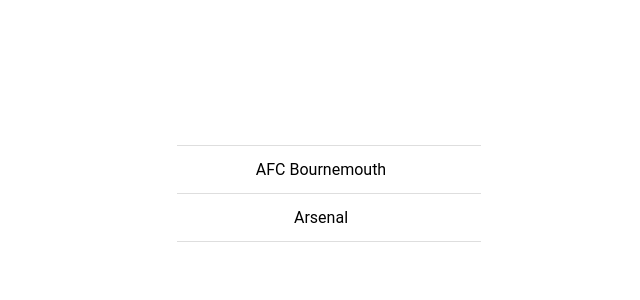
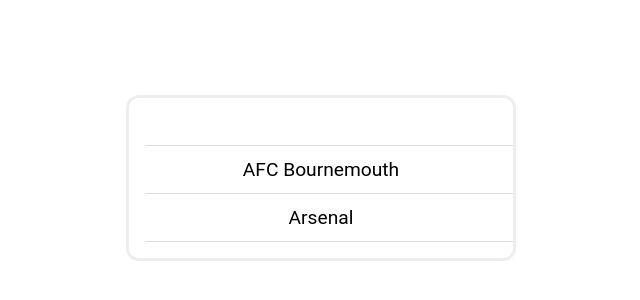
Before and after one commit to AbhinavHaridas/English-Premier-League-Match-Predictor, a React (Create React App) app in the folder react-frontend/: page /newhome in a window 1280 px wide. Shown: the part 222-522 px from the top of the page, without its empty margins (319-959 px from the left). Built offline with nearby package versions, Linux system fonts and the light colour scheme.

Commit message:
Middle element fix on going

```diff
--- a/react-frontend/src/components/ScrollList.css
+++ b/react-frontend/src/components/ScrollList.css
@@ -1,14 +1,16 @@
 .scroll-list{
     height: 20%;
-    overflow-y: scroll ;
-    overflow-x: hidden ;
-    padding: 0 ;
-    margin: 0 ;
-    list-style: none ;
-    width: 25%;
+    overflow-y: scroll;
+    overflow-x: hidden;
+    padding: 0;
+    margin: 0;
+    list-style: none;
+    width: 30%;
     -webkit-overflow-scrolling: touch;
     scroll-behavior: smooth;
     background: transparent;
+    border-radius: 10px;
+    box-shadow: rgba(240, 237, 237) 0px 1px 4px, rgb(240, 237, 237) 0px 0px 0px 3px;
 }
 
 /* .scroll-list::-webkit-scrollbar{
@@ -21,7 +23,7 @@
 
 .list-item{
     text-align: center;
-    background:transparent;
+    font-size: 2.4vmin;
 }
 
 .middle-item{
--- a/react-frontend/src/components/ScrollList.tsx
+++ b/react-frontend/src/components/ScrollList.tsx
@@ -40,8 +40,8 @@
       const list = listRef.current as HTMLElement;
       const items = list.querySelectorAll("ion-item");
       const itemHeight = items[0].offsetHeight;
-      const middleIndex = Math.ceil(list.scrollTop / itemHeight);
-      const middleItem = items[middleIndex];
+      const upperIndex = Math.ceil(list.scrollTop / itemHeight);
+      const middleItem = items[upperIndex + 1];
       setTeam(middleItem.innerText);
     }
 
@@ -52,7 +52,7 @@
       window.removeEventListener("mousemove", handleMouseMove);
       window.removeEventListener("mouseup", handleMouseUp);
     };
-  }, [dragging, dragStartY]);
+  }, [dragging, dragStartY, setTeam]);
 
   function handleMouseDown(e: React.MouseEvent) {
     setDragStartY(e.clientY);
```
